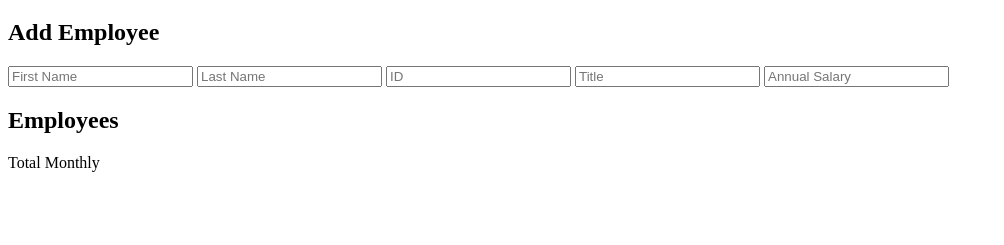
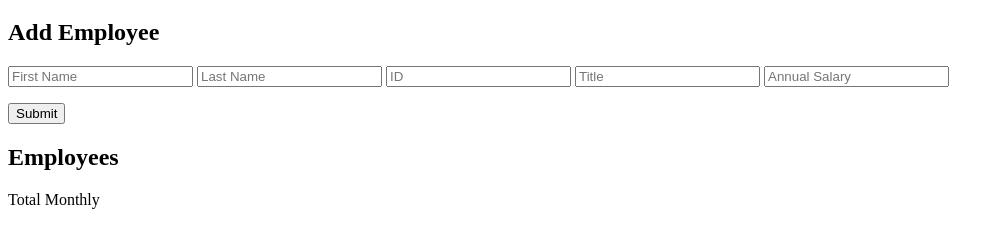
Before and after one commit to Jacoblars85/ts-salary-calculator, a website with bundled scripts: page index.html in a window 1280 px wide. Shown: the part 61-306 px from the top of the page, without its empty margins (0-1004 px from the left). Built offline with nearby package versions, Linux system fonts and the light colour scheme.

Commit message:
added submit button

```diff
--- a/index.html
+++ b/index.html
@@ -41,6 +41,14 @@
           data-testid="annualSalaryInput">
         </form>
 
+        <p>
+          <button
+          data-testid="submitButton"
+          id="submitButton"
+           onclick="submitButton(event)">Submit
+          </button>
+        </p>
+
     <h2>Employees</h2>
   </main>
   <footer>
```
